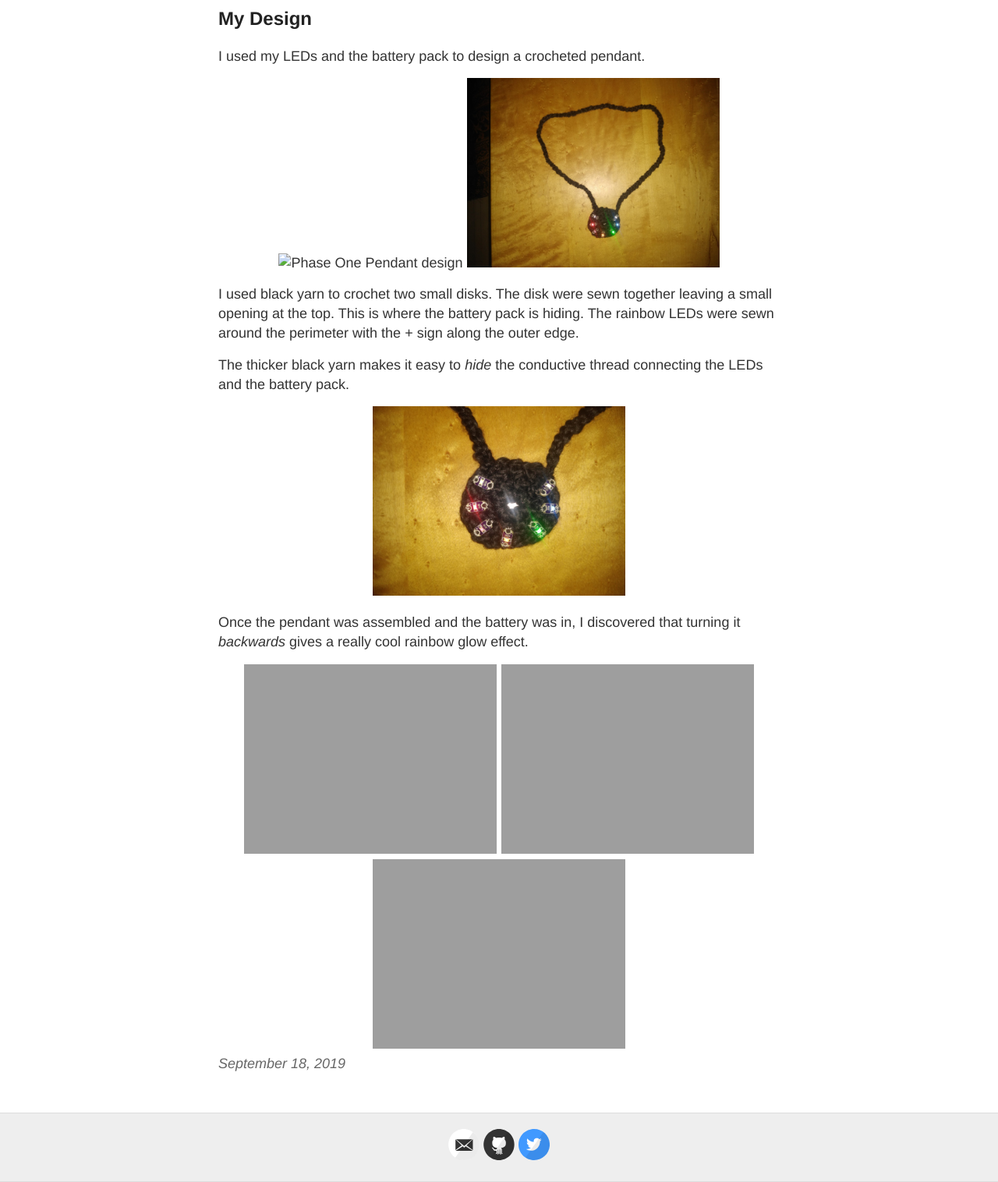
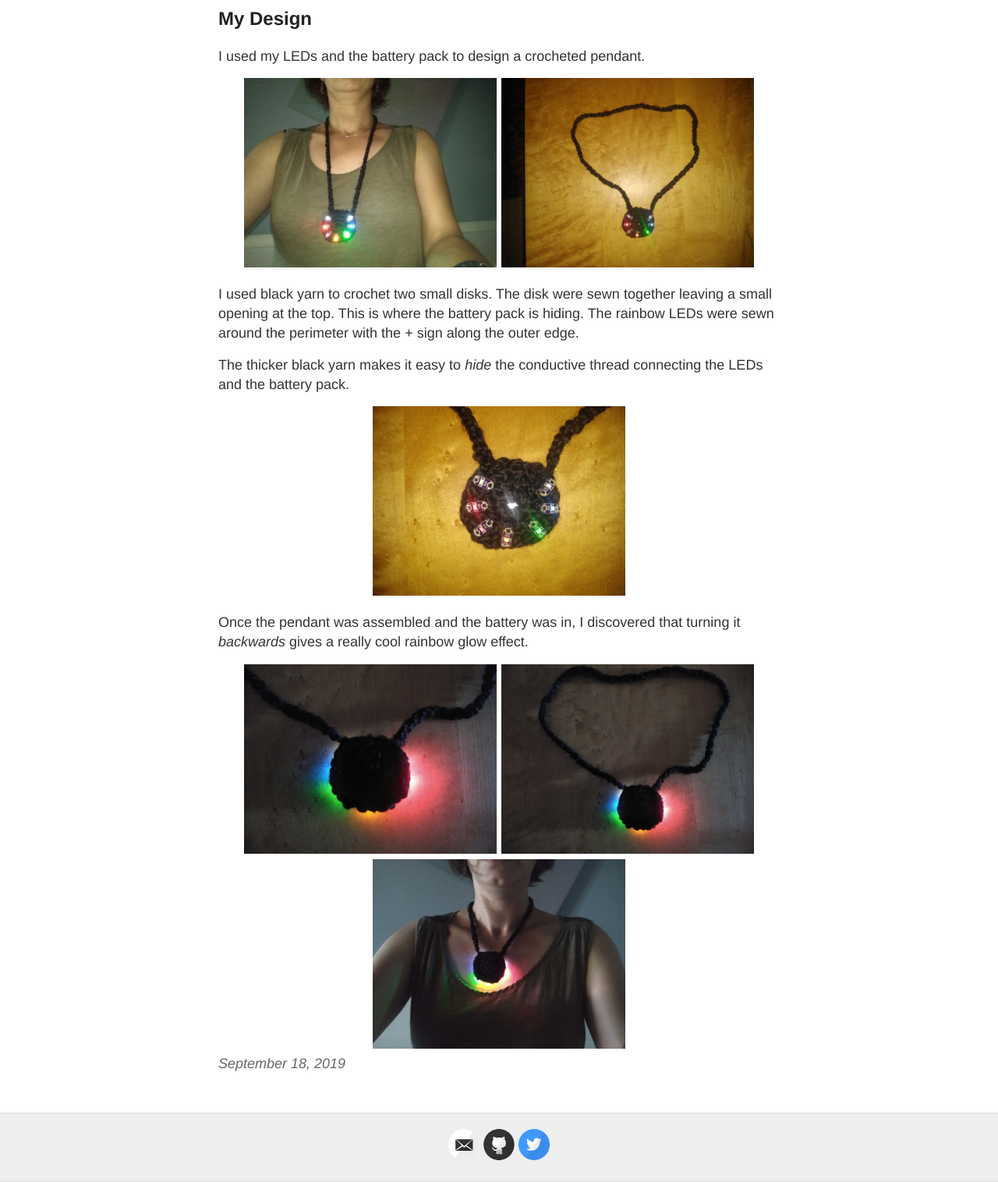
Before and after one commit to joannakl/wearables_blog, a Jekyll site: the page built from _posts/2019-09-18-phase1.md, in a window 1280 px wide. Shown: the part 1130-2646 px from the top of the page at 78% size. Built offline with Jekyll 4.4.1, drawn with Linux system fonts in a browser that asks for light colours.

Commit message:
fixed names of images

```diff
--- a/_posts/2019-09-18-phase1.md
+++ b/_posts/2019-09-18-phase1.md
@@ -50,9 +50,9 @@ The thicker black yarn makes it easy to _hide_ the conductive thread connecting
 Once the pendant was assembled and the battery was in, I discovered that turning it _backwards_ gives a really cool rainbow glow effect.
 
 <center>
-<img src="{{ site.url }}/images/phase_one_pendant_reversed_closeup.jpg" alt="Phase One Pendant design" width="45%"/>
-<img src="{{ site.url }}/images/phase_one_pendant_reversed_flat.jpg" alt="Phase One Pendant design" width="45%"/>
+<img src="{{ site.url }}/images/phase_one_pendant_reverse_closeup.jpg" alt="Phase One Pendant design" width="45%"/>
+<img src="{{ site.url }}/images/phase_one_pendant_reverse_flat.jpg" alt="Phase One Pendant design" width="45%"/>
 
-<img src="{{ site.url }}/images/phase_one_pendant_reversed.jpg" alt="Phase One Pendant design" width="45%"/>
+<img src="{{ site.url }}/images/phase_one_pendant_reverse.jpg" alt="Phase One Pendant design" width="45%"/>
 
 </center>
```
Also changed, not shown: images/phase_one_pendant.jpg (renamed from images/phase_one_pendant_.jpg).
